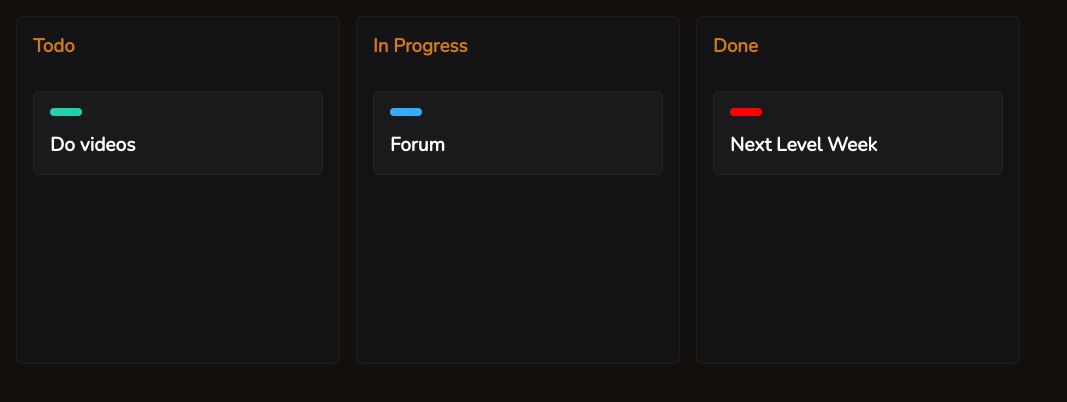
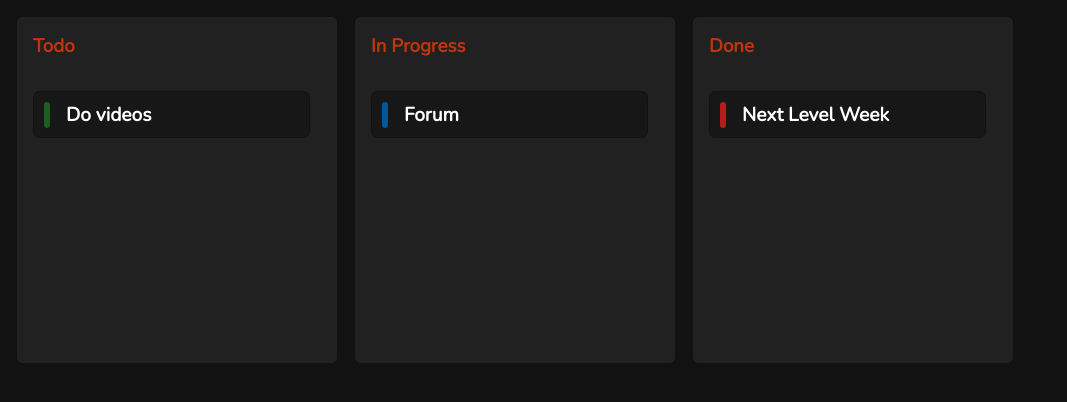
Before and after one commit to Dgvalerio/drag-and-drop, a website: page src/index.html in a window 1280 px wide. Shown: the whole page, without its empty margins (0-1067 px from the left). Drawn offline with nearby package versions, Linux system fonts and the light colour scheme.

Commit message:
Mudança de design

```diff
--- a/src/style.css
+++ b/src/style.css
@@ -6,7 +6,7 @@
 }
 
 body {
-  background-color: #130f0d;
+  background-color: #121212;
   color: white;
   padding: 1rem;
 }
@@ -18,14 +18,14 @@ body {
 }
 
 .board {
-  background-color: #141316;
-  border: 1px solid #fd951f11;
+  background-color: #212121;
+  border: 1px solid #111111;
   border-radius: 0.4rem;
 }
 
 .board > h3 {
   padding: 1rem;
-  color: #fd951fcc;
+  color: #BF360C;
 }
 
 .dropzone {
@@ -39,41 +39,38 @@ body {
 }
 
 .card {
-  background-color: #1a1a1c;
-  padding: 1rem;
-  border: 1px solid #fd951f11;
-  box-shadow: 0 0 0.4rem #00000011;
+  background-color: #121212aa;
+  padding: 0.6rem;
+  border: 1px solid #121212;
   width: 16rem;
   border-radius: 0.4rem;
   font-weight: 600;
   font-size: 1.2rem;
 
   display: flex;
-  flex-direction: column;
   gap: 1rem;
 }
 
 .status {
-  width: 2rem;
-  height: 0.5rem;
+  width: 0.4rem;
   background-color: gray;
   border-radius: 0.5rem;
 }
 
 .status.green {
-  background-color: #23d2ac;
+  background-color: #1B5E20;
 }
 
 .status.blue {
-  background-color: #33adff;
+  background-color: #01579B;
 }
 
 .status.red {
-  background-color: red;
+  background-color: #B71C1C;
 }
 
 .highlight {
-  background-color: #fd951f08;
+  background-color: #00000044;
 }
 
 .card, .dropzone {
@@ -82,9 +79,9 @@ body {
 
 .is-dragging {
   cursor: move;
-  opacity: 0.3;
+  opacity: 0.4;
 }
 
 .over {
-  background-color: #4cd13711;
+  background-color: #2E7D3211;
 }
```
